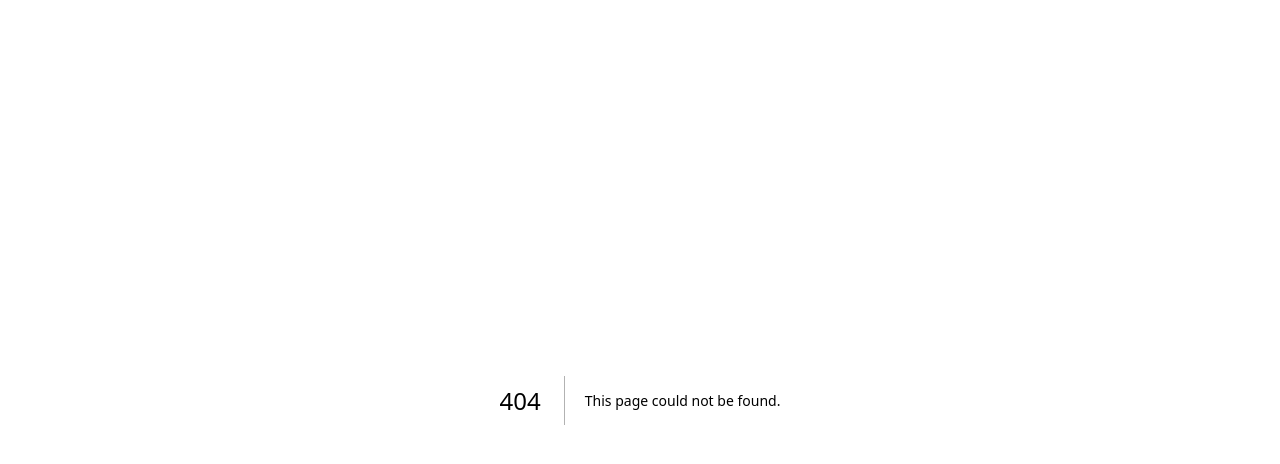
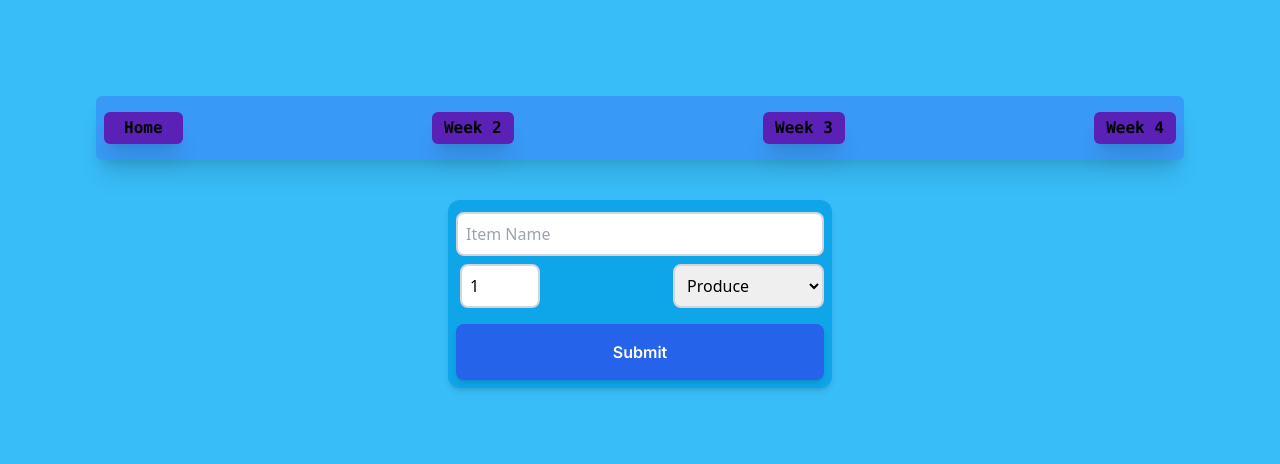
Before and after one commit to nicoatsait/cprg306-assignments, a Next.js app: page /week4 in a window 1280 px wide. Before the commit this address had no page. Shown: the top 464 px of the page. Built offline with nearby package versions, Linux system fonts and the light colour scheme.

Commit message:
changed background, added week4

```diff
--- a/app/navbar.js
+++ b/app/navbar.js
@@ -1,7 +1,7 @@
 
 export default function Navbar() {
     return (
-        <nav className="h-16 p-2 sticky top-0 z-10 w-full bg-opacity-60 bg-fuchsia-400 rounded-md shadow-xl font-mono" role="navigation">
+        <nav className="h-16 p-2 sticky top-0 z-10 w-full bg-opacity-60 bg-blue-500 rounded-md shadow-xl font-mono" role="navigation">
             <div className="">
                 <ul className="flex justify-between pt-2">
                     <li className="">
@@ -13,6 +13,9 @@ export default function Navbar() {
                     <li className="">
                         <a href="/week3" className=" px-3 py-1 shadow-xl text-black bg-violet-800 hover:bg-blue-500 max-w-md rounded-md font-semibold inline-block">Week 3</a>
                     </li>
+                    <li className="">
+                        <a href="/week4" className=" px-3 py-1 shadow-xl text-black bg-violet-800 hover:bg-blue-500 max-w-md rounded-md font-semibold inline-block">Week 4</a>
+                    </li>
                 </ul>
             </div>
         </nav>
--- a/app/page.js
+++ b/app/page.js
@@ -6,7 +6,7 @@ import StudentInfo from './StudentInfo';
 import Navbar from './navbar';
 export default function Home() {
   return (
-    <main className="text-rose-950 flex min-h-screen flex-col items-center p-24 bg-fuchsia-600">
+    <main className="text-rose-950 flex min-h-screen flex-col items-center p-24 bg-sky-400   ">
       <Navbar />
       <div className="text-center pt-10">
       <h1 className="text-5xl font-bold pb-2">
@@ -21,6 +21,9 @@ export default function Home() {
       <Link className='"text-blue-500 hover:underline mr-4' href="/week3">
         week3
       </Link>
+      <Link className='"text-blue-500 hover:underline mr-4' href="/week4">
+        week4
+      </Link>
       </div>
       </div>
     </main>
--- a/app/week2/page.js
+++ b/app/week2/page.js
@@ -7,7 +7,7 @@ import Navbar from '../navbar';
 
 const Week2 = () => {
   return (
-    <main className="flex min-h-screen flex-col p-24 bg-fuchsia-600 text-rose-950 ">
+    <main className="flex min-h-screen flex-col p-24 bg-sky-400 text-rose-950 ">
       <div>
       <Navbar />
       <h1 className="pt-5" >My Shopping List</h1>
--- a/app/week3/item.js
+++ b/app/week3/item.js
@@ -3,7 +3,7 @@ import React from 'react';
 export default function Item({ name, quantity, category }) {
   return (
     <ul className="">
-      <li className="border border-black shadow-xl p-2 rounded-md mb-2 bg-fuchsia-400 ">
+      <li className="border border-black shadow-xl p-2 rounded-md mb-2 bg-sky-600 ">
         <p className="text-lg font-semibold text-rose-950    ">{name}</p>
         <p className="text-black">Quantity: {quantity}</p>
         <p className="text-black">Category: {category}</p>
--- a/app/week3/page.js
+++ b/app/week3/page.js
@@ -5,7 +5,7 @@ export default function Home() {
 
 
   return (
-    <main className="flex min-h-screen flex-col p-24 bg-fuchsia-600   ">
+    <main className="flex min-h-screen flex-col p-24 bg-sky-400   ">
     <Navbar />
       <div className="pt-10">
         <h1 className="pb-5 text-6xl font-bold text-center text-rose-950  ">
--- /dev/null
+++ b/app/week4/page.js
@@ -0,0 +1,100 @@
+"use client";
+import React, { useState } from 'react';
+
+import Link from 'next/link';
+import Navbar from '../navbar';
+
+export default function Home() {
+
+    const [name, setName] = useState("");
+    const [quantity, setQuantity] = useState(1);
+    const [category, setCategory] = useState("produce");
+
+    const handleSubmit = (e) => {
+        e.preventDefault();
+        console.log(name, quantity, category);
+
+        const item = {
+            name: name,
+            quantity: quantity,
+            category: category
+        };
+
+        console.log(item);
+
+        alert('Name: ' + name + '\nQuantity: ' + quantity + '\nCategory: ' + category);
+
+        setName("");
+        setQuantity(1);
+        setCategory("produce");
+    };
+
+    return (
+        <main className="flex min-h-screen flex-col p-24 bg-sky-400 ">
+            <div>
+                <Navbar />
+            </div>
+            <div className="mt-10">
+                <form onSubmit={handleSubmit}
+                className="text-black p-2 bg-sky-500 max-w-sm w-full m-auto rounded-xl shadow-md "
+                >
+                    <label className="">
+
+                        <input
+                        type="text"
+                        placeholder='Item Name'
+                        value={name}
+                        onChange={(e) => setName(e.target.value)}
+                        required
+                        className="w-full mt-1 mb-2 border-2 border-gray-300 p-2 rounded-lg font-sans"
+                        />
+                    </label>
+                    <div className="flex justify-between">
+                       <label className="">
+
+                        <input
+                        type='number'
+                        min={1}
+                        max={99}
+                        value={quantity}
+                        onChange={(e) => setQuantity(e.target.value)}
+                        required
+                        className="w-20 ml-1 border-2 border-gray-300 p-2 rounded-lg font-sans"
+                        />
+                    </label>
+                    <label>
+
+                        <select
+                        value={category}
+                        onChange={(e) => setCategory(e.target.value)}
+                        required
+                        className="ml-1 border-2 border-gray-300 p-2 rounded-lg font-sans"
+                        >
+                            <option value="produce">Produce</option>
+                            <option value="dairy">Dairy</option>
+                            <option value="bakery">Bakery</option>
+                            <option value="meat">Meat</option>
+                            <option value="pantry">Pantry</option>
+                            <option value="frozen foods">Frozen Foods</option>
+                            <option value="canned goods">Canned Goods</option>
+                            <option value="dry goods">Dry Goods</option>
+                            <option value="beverages">Beverages</option>
+                            <option value="snacks">Snacks</option>
+                            <option value="household">Household</option>
+                            <option value="other">Other</option>
+                        </select>
+                    </label>
+                    </div>
+
+                    <label>
+                        <input
+                        type="submit"
+                        value="Submit"
+                        className="w-full mt-4 py-4 px-4 bg-blue-600 text-white font-semibold rounded-lg shadow-md hover:bg-blue-700 focus:outline-none focus:ring-2 focus:ring-blue-500 focus:ring-opacity-75 focus:ring-offset-2 focus:ring-offset-blue-200"
+                         />
+                    </label>
+                </form>
+            </div>
+        </main>
+    );
+}
```
Also changed, not shown: app/week4/new-item.js (added).
